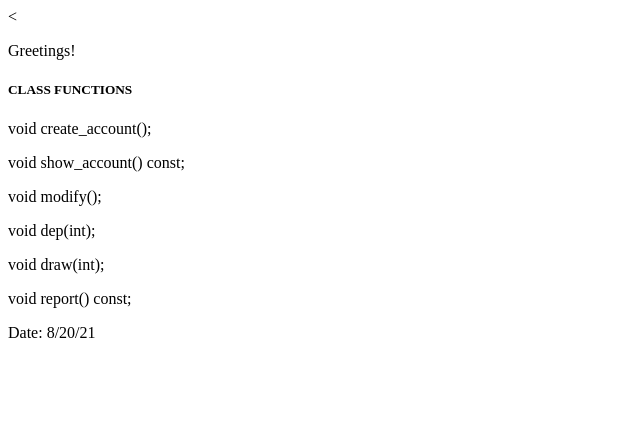
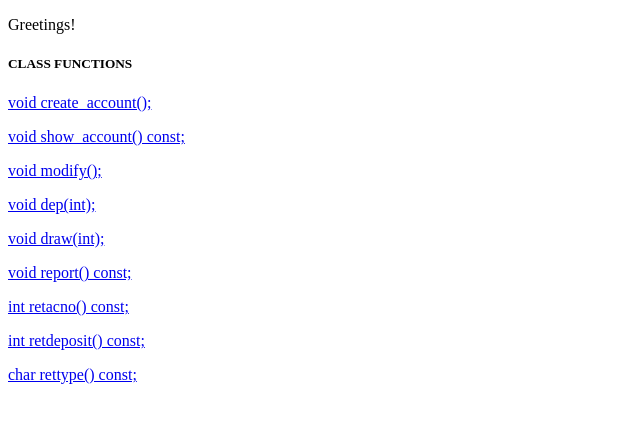
Before and after one commit to tiffanyshorton1/BankingSystemApiDoc, a plain HTML site: page index.html in a window 1280 px wide. Shown: the whole page, without its empty margins (0-640 px from the left). Drawn offline with Linux system fonts and the light colour scheme.

Commit message:
home page linked list created

```diff
--- a/index.html
+++ b/index.html
@@ -1,4 +1,4 @@
-<<!DOCTYPE html>
+<!DOCTYPE html>
 <html>
 	<head>
 	<title> Banking System API DOC </title>
@@ -8,12 +8,14 @@
         <p>Greetings!</p>
 
         <h5> CLASS FUNCTIONS </h5>
-        <p>void create_account();</p>
-        <p>void show_account() const;</p>
-        <p>void modify();</p>
-        <p>void dep(int);</p>
-        <p>void draw(int);</p>
-        <p>void report() const;</p>
-        <p> Date: 8/20/21 </p>
+        <p><a href = "create_account.html">void create_account();</a></p>
+        <p><a href = "show_account.html">void show_account() const;</a></p>
+        <p><a href = "modify.html">void modify();</a></p>
+        <p><a href = "dep.html">void dep(int);</a></p>
+        <p><a href = "draw.html">void draw(int);</a></p>
+        <p><a href = "report.html">void report() const;</a></p>
+        <p><a href = "retacno.html">int retacno() const;</a></p>
+        <p><a href = "retdeposit.html">int retdeposit() const;</a></p>
+        <p><a href = "rettype.html">char rettype() const;</a></p>
 	</body>
 </html>
```
Also changed, not shown: create_account.html (added), dep.html (added), draw.html (added), modify.html (added), report.html (added), retacno.html (added), retdeposit.html (added), rettype.html (added), show_account.html (added).
